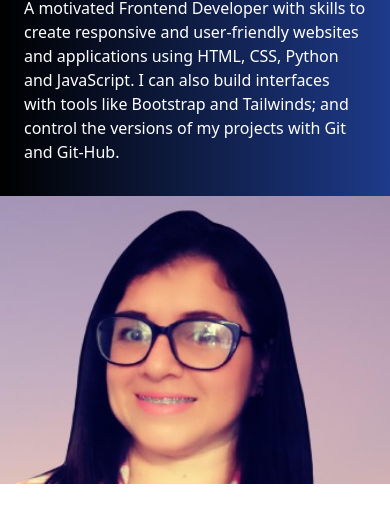
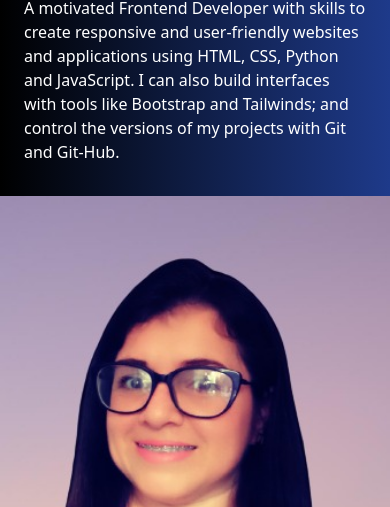
Before and after one commit to KeylaConde/my-portfolio.io, a plain HTML site: page index.html in a window 390 px wide. Shown: the part 336-843 px from the top of the page. Drawn offline with nearby package versions, Linux system fonts and the light colour scheme.

Commit message:
change h-72 for h-96 in my photo

```diff
--- a/index.html
+++ b/index.html
@@ -104,7 +104,7 @@
     </div>
 
     <div id="foto" class="lg:absolute lg:inset-y-0 lg:right-0 lg:w-1/2">
-      <img  class="h-72 w-full object-cover sm:h-72 md:h-96 lg:w-full lg:h-full"
+      <img  class="h-96 w-full object-cover sm:h-72 md:h-72 lg:w-full lg:h-full"
         src="./image/FotoJet (1)-removebg-preview.jpg" alt="mi foto">
     </div>
 
```
